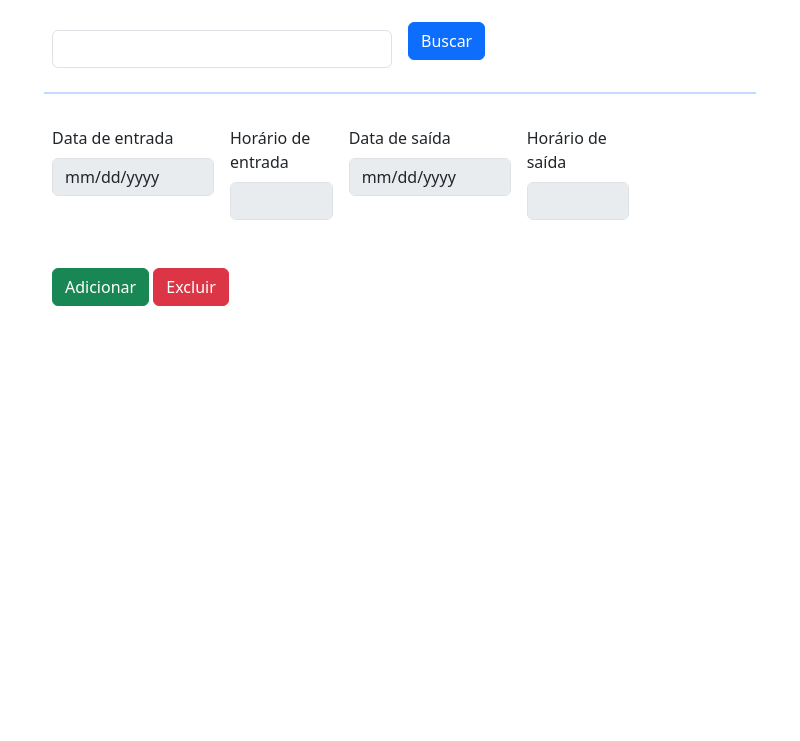
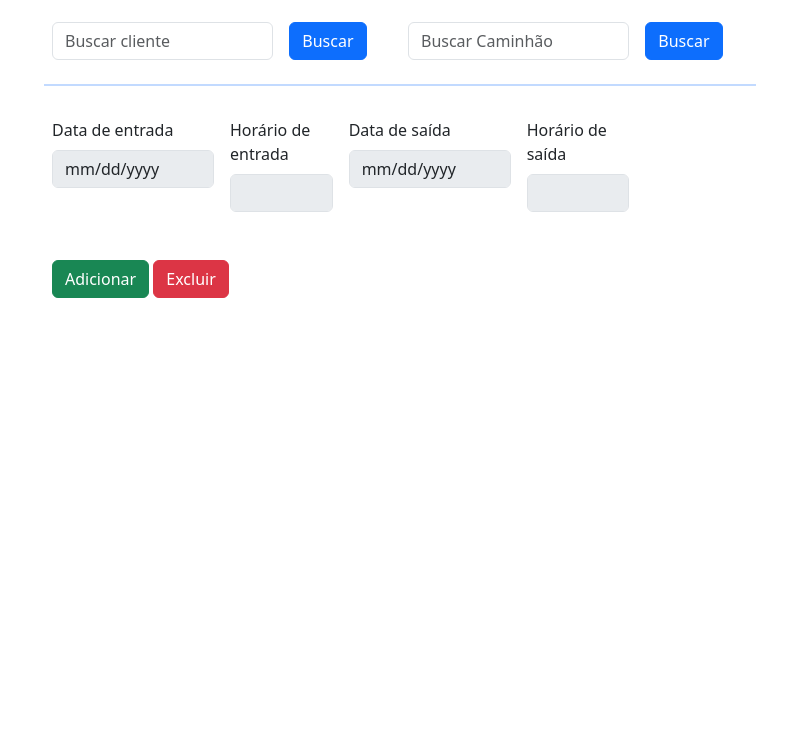
Before and after one commit to kayqueFranco/TruckPark, an Electron app: page src/views/hEntradaSaida.html in a window 800 px wide. Shown: the part 59-800 px from the top of the page. Drawn offline with Linux system fonts and the light colour scheme.

Commit message:
Atualização

```diff
--- a/src/views/hEntradaSaida.html
+++ b/src/views/hEntradaSaida.html
@@ -17,14 +17,20 @@
     </div>
     <div class="container">
         <form action="" id="frmHentradasaida" class="mt-2 row g-3">
-            <!--Buscar o camião-->
-            <div class="col-md-6">
-                <h2></h2>
-                <input type="text" class="form-control" id="searchHentradasaida" maxlength="30"spellcheck="false">
-            </div>
-            <div class="col-md-4">
-                <button type="button" class="btn btn-primary" id="btnRead" onclick="searchCaminhao()">Buscar</button>
-            </div>
+                <!--Buscar Cliente-->
+        <div class="col-md-4">
+            <input type="text" class="form-control" id="searchNota" maxlength="30" spellcheck="false" placeholder="Buscar cliente">
+        </div>
+        <div class="col-md-2">
+            <button type="button" class="btn btn-primary" id="btnRead" onclick="searchNota()">Buscar</button>
+        </div>
+        <!--Buscar caminhão-->
+        <div class="col-md-4">
+            <input type="text" class="form-control" id="SearchNota" maxlength="30" spellcheck="false" placeholder="Buscar Caminhão">
+        </div>
+        <div class="col-md-2">
+            <button type="button" class="btn btn-primary" id="btnRead" onclick="searchNota()">Buscar</button>
+        </div>
             <hr class="mt-4 border-primary border -1">
 
             <!--Data de entrada-->
```
Also changed, not shown: src/views/camiao.html (+13 -9 lines), src/views/cliente.html (+1 -1 lines).
